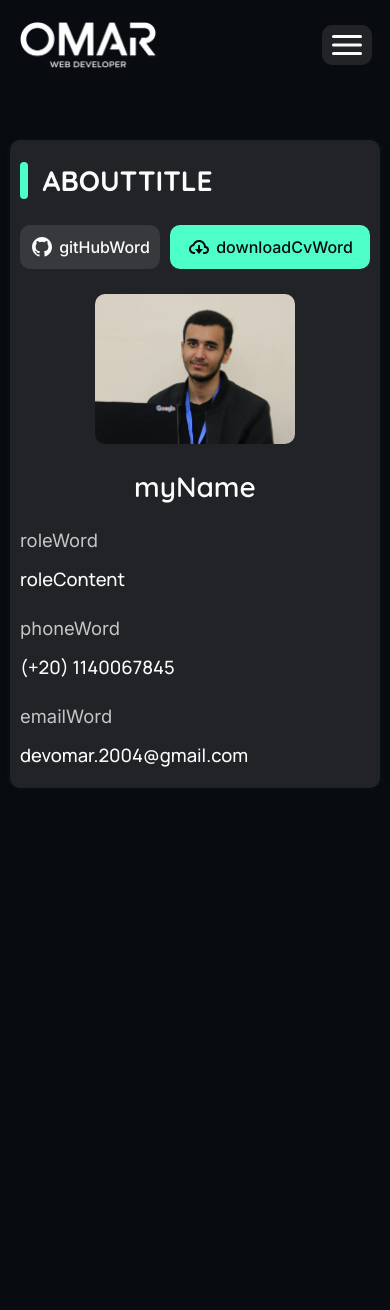
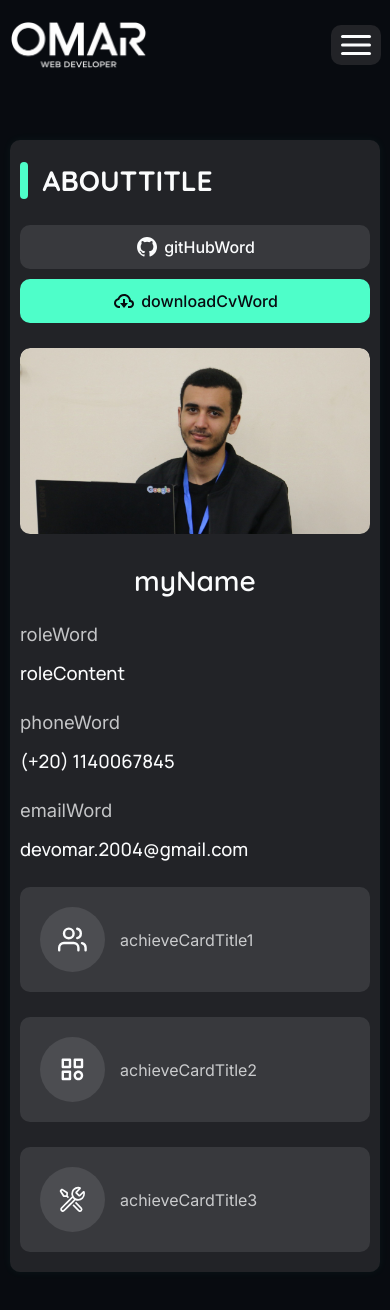
Before and after one commit to Dev-Omar-Kh/Portfolio, a React (Vite) app: page / in a window 390 px wide. Shown: the top 1310 px of the page. Before the commit the page ends 844 px from the top, so only its background shows below. Built offline with nearby package versions, Linux system fonts and the light colour scheme.

Commit message:
Complete Main Section

```diff
--- a/src/Pages/Main/Main.jsx
+++ b/src/Pages/Main/Main.jsx
@@ -1,11 +1,13 @@
 import React from 'react';
 import Title from '../../Components/Title/Title';
 import { useTranslation } from 'react-i18next';
-import { BiCloudDownload, BiLogoGithub } from 'react-icons/bi';
+import { BiCategory, BiCloudDownload, BiLogoGithub } from 'react-icons/bi';
 
 import mainCSS from './main.module.css';
 
 import myImg from '../../assets/Images/my_img.jpg';
+import { FiUsers } from 'react-icons/fi';
+import { VscTools } from 'react-icons/vsc';
 
 export default function Main() {
 
@@ -20,6 +22,33 @@ export default function Main() {
         {id:3, title: t('emailWord'), content: "devomar.2004@gmail.com"},
 
     ];
+
+    // ====== achievement-data ====== //
+
+    const achievementData = [
+
+        {
+            id:1,
+            icon: <FiUsers />,
+            title: t('achieveCardTitle1'),
+            num: 8,
+        },
+
+        {
+            id:2,
+            icon: <BiCategory />,
+            title: t('achieveCardTitle2'),
+            num: 25,
+        },
+
+        {
+            id:3,
+            icon: <VscTools />,
+            title: t('achieveCardTitle3'),
+            num: 2,
+        },
+
+    ]
 
     return <React.Fragment>
 
@@ -77,6 +106,24 @@ export default function Main() {
 
             </div>
 
+            <div className={mainCSS.achievements}>
+
+                {achievementData.map(card => <div key={card.id} className={mainCSS.achieve_card}>
+
+                    <div className={mainCSS.achieve_icon_side}>
+                        {card.icon}
+                    </div>
+
+                    <div className={mainCSS.achieve_content_side}>
+                        { i18n.language === 'en' && <h3>+{card.num < 10 ? `0${card.num}` : card.num}</h3>}
+                        {i18n.language === 'ar' && <h3>{card.num < 10 ? `0${card.num}` : card.num}+</h3>}
+                        <p>{card.title}</p>
+                    </div>
+
+                </div>)}
+
+            </div>
+
         </main>
 
     </React.Fragment>
--- a/src/Pages/Main/main.module.css
+++ b/src/Pages/Main/main.module.css
@@ -82,6 +82,7 @@
     width: 100%;
     height: 100%;
     object-fit: cover;
+    border-radius: 10px;
     pointer-events: none;
 
 }
@@ -143,7 +144,86 @@
 
 }
 
+.achievements{
+
+    width: 100%;
+    display: flex;
+    flex-wrap: wrap;
+    align-items: center;
+    gap: 25px;
+
+}
+
+.achieve_card{
+
+    width: calc((100% / 3) - (25px - (25px / 3)));
+    padding: 20px;
+    display: flex;
+    align-items: center;
+    gap: 15px;
+    border-radius: 10px;
+    background-color: var(--dark-gray-color);
+
+}
+
+.achieve_icon_side{
+
+    width: 75px;
+    height: 75px;
+    display: flex;
+    align-items: center;
+    justify-content: center;
+    border-radius: 50%;
+    background-color: var(--gray-color);
+
+}
+
+.achieve_icon_side svg{
+
+    font-size: 2rem;
+    color: var(--white-color);
+
+}
+
+.achieve_content_side{
+
+    width: calc(100% - 100px);
+    display: flex;
+    flex-direction: column;
+    gap: 10px;
+    color: var(--white-color);
+
+}
+
+.achieve_content_side h3{
+
+    display: flex;
+    align-items: center;
+    font-size: 1.8rem;
+    font-weight: 600;
+    font-family: "Manrope", serif;
+
+}
+
+.achieve_content_side p{
+
+    font-size: 1.25rem;
+    font-family: "Inter", serif;
+    opacity: 0.75;
+
+}
+
 /* ====== responsive-style ====== */
+
+@media only screen and (max-width: 1045px) {
+
+    .achieve_card{
+
+        width: calc(50% - 12.5px);
+
+    }
+
+}
 
 @media only screen and (max-width: 1010px) {
 
@@ -161,6 +241,16 @@
 
         flex-direction: column;
         align-items: start;
+
+    }
+
+}
+
+@media only screen and (max-width: 700px){
+
+    .achieve_card{
+
+        width: 100%;
 
     }
 
@@ -208,6 +298,19 @@
 
     }
 
+    .git_hub_link, .cv_link{
+
+        width: 100%;
+
+    }
+
+    .my_img{
+
+        width: 100%;
+        height: fit-content;
+
+    }
+
     .my_name{
 
         text-align: center;
@@ -220,4 +323,29 @@
 
     }
 
+    .achieve_icon_side{
+
+        width: 65px;
+        height: 65px;
+
+    }
+
+    .achieve_icon_side svg{
+
+        font-size: 1.8rem;
+
+    }
+
+    .achieve_content_side{
+
+        width: calc(100% - 90px);
+
+    }
+
+    .achieve_content_side p{
+
+        font-size: 1rem;
+
+    }
+
 }
--- a/src/Utils/Locales/ar.json
+++ b/src/Utils/Locales/ar.json
@@ -21,6 +21,10 @@
 
     "phoneWord": "رقم الهاتف",
 
-    "emailWord": "البريد الإلكتروني"
+    "emailWord": "البريد الإلكتروني",
+
+    "achieveCardTitle1": "إجمالي العملاء",
+    "achieveCardTitle2": "إجمالي المشاريع",
+    "achieveCardTitle3": "سنوات الخبرة"
 
 }
--- a/src/Utils/Locales/en.json
+++ b/src/Utils/Locales/en.json
@@ -21,6 +21,10 @@
 
     "phoneWord": "Phone Number",
 
-    "emailWord": "Email Address"
+    "emailWord": "Email Address",
+
+        "achieveCardTitle1": "Total Clients",
+        "achieveCardTitle2": "Total Projects",
+        "achieveCardTitle3": "Years of experience"
 
 }
--- a/src/index.css
+++ b/src/index.css
@@ -36,8 +36,6 @@ html[lang="ar"] {
 body{
 
     width: 100%;
-    padding: 0 2.25%;
-    padding-bottom: 50px !important;
     background-color: var(--black-color);
 
 }
@@ -76,8 +74,8 @@ a{
 
 .parents_cont{
 
-    width: 100%;
-    margin-top: 50px;
+    width: calc(100% - 4.5%);
+    margin: 50px 2.25%;
     padding: 20px 2.25%;
     border-radius: 10px;
     background-color: var(--light-black-color);
@@ -89,14 +87,10 @@ a{
 
 @media only screen and (max-width: 600px){
 
-    body{
-
-        padding: 0px 10px;
-
-    }
-
     .parents_cont{
 
+        width: calc(100% - 20px);
+        margin: 50px 10px;
         padding: 20px 10px;
 
     }
```
